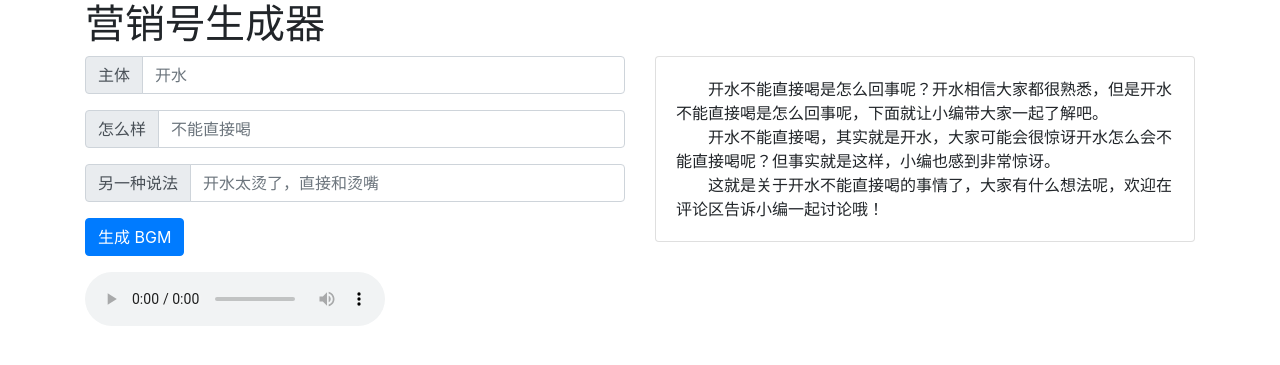
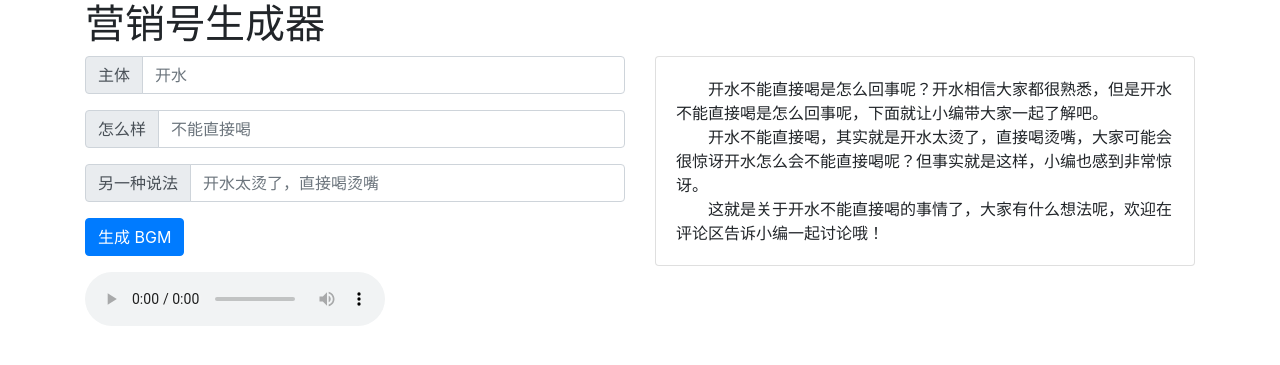
Before and after one commit to KaitoHH/marketing-generator, a Flask app: page / in a window 1280 px wide. Shown: the top 365 px of the page. Run offline with Flask 2, Linux system fonts and the light colour scheme; some libraries are stand-ins or nearby versions.

Commit message:
fix typo

```diff
--- a/templates/index.html
+++ b/templates/index.html
@@ -27,7 +27,7 @@
                 <div class="input-group-prepend">
                     <span class="input-group-text" id="fact">另一种说法</span>
                 </div>
-                <input type="text" class="form-control" placeholder="开水太烫了，直接和烫嘴" aria-describedby="fact"
+                <input type="text" class="form-control" placeholder="开水太烫了，直接喝烫嘴" aria-describedby="fact"
                        v-model="fact">
             </div>
             <div class="mb-3 alert alert-success" role="alert" v-if="success">
@@ -86,7 +86,7 @@
                 return this.how ? this.how : '不能直接喝'
             },
             tfact: function () {
-                return this.fact ? this.fact : '开水'
+                return this.fact ? this.fact : '开水太烫了，直接喝烫嘴'
             },
         },
         methods: {
```
